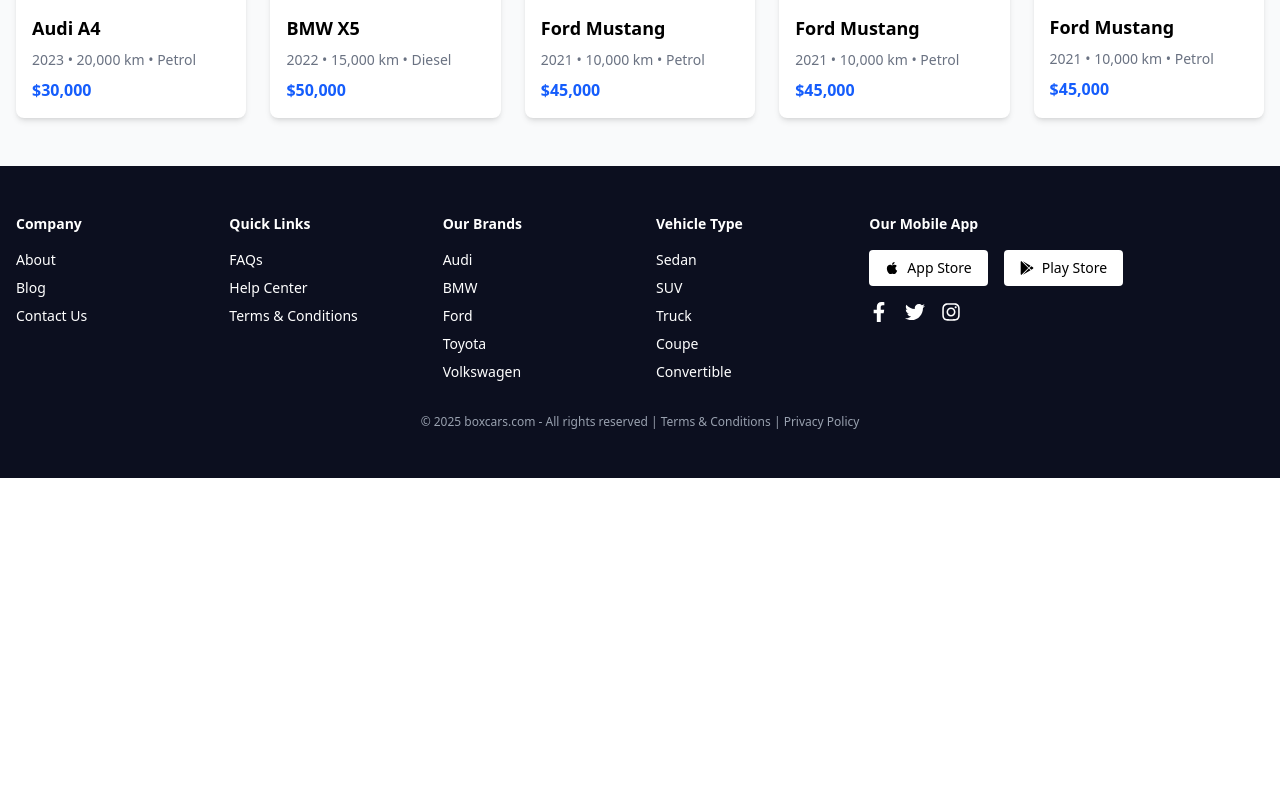
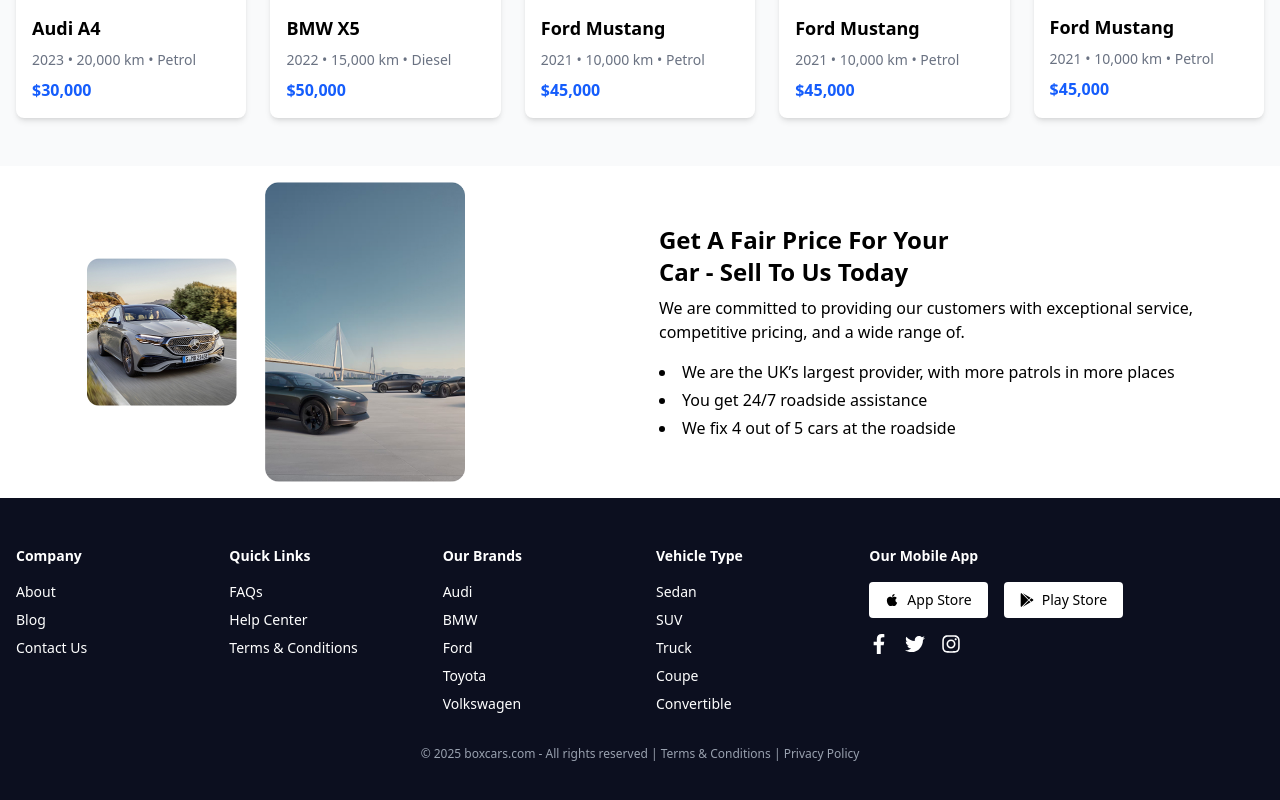
Before and after one commit to AhmedSamyEid/car_dealer_website, a Next.js app: page /home6 in a window 1280 px wide. Shown: the part 1885-2685 px from the top of the page. Before the commit the page ends 2363 px from the top, so only its background shows below. Built offline with nearby package versions, Linux system fonts and the light colour scheme.

Commit message:
Add :GetFairPrice

```diff
--- a/src/app/home6/page.tsx
+++ b/src/app/home6/page.tsx
@@ -2,6 +2,7 @@
 import { Browsebytype } from "@/components/browseby_type/Browsebytype";
 import { VehiclesSlider } from "@/components/vehiclesslider/VehiclesSlider ";
 import Vehiclesavailable from "@/components/vehicles _available/Vehiclesavailable";
+import GetFairPrice from "@/components/get_fair_price/Getfairprice";
 
 export default function home() {
   return (
@@ -10,6 +11,7 @@
       <Browsebytype />
       <WhyChooseUs />
       <VehiclesSlider />
+      <GetFairPrice />
     </div>
   );
 }
--- /dev/null
+++ b/src/components/get_fair_price/Getfairprice.tsx
@@ -0,0 +1,24 @@
+import Image from "next/image";
+
+export default function GetFairPrice() {
+  return (
+    <div className="flex flex-col md:flex-row justify-around items-center gap-8 p-4">
+      <div className="flex items-center gap-7">
+        <Image src="/image/h711.jpg.png" alt="car" width={150} height={50} />
+        <Image src="/image/h7472.jpg.png" alt="car" width={200} height={100} />
+      </div>
+      <div className="max-w-xl ml-5">
+        <h2 className="text-2xl font-bold mb-2">Get A Fair Price For Your<br /> Car - Sell To Us Today</h2>
+        <p className="mb-4">
+          We are committed to providing our customers with exceptional service, <br />
+          competitive pricing, and a wide range of.
+        </p>
+        <ul className="list-disc list-inside space-y-1">
+          <li>We are the UK’s largest provider, with more patrols in more places</li>
+          <li>You get 24/7 roadside assistance</li>
+          <li>We fix 4 out of 5 cars at the roadside</li>
+        </ul>
+      </div>
+    </div>
+  );
+}
```
Also changed, not shown: public/image/h711.jpg.png (added), public/image/h7472.jpg.png (added).
